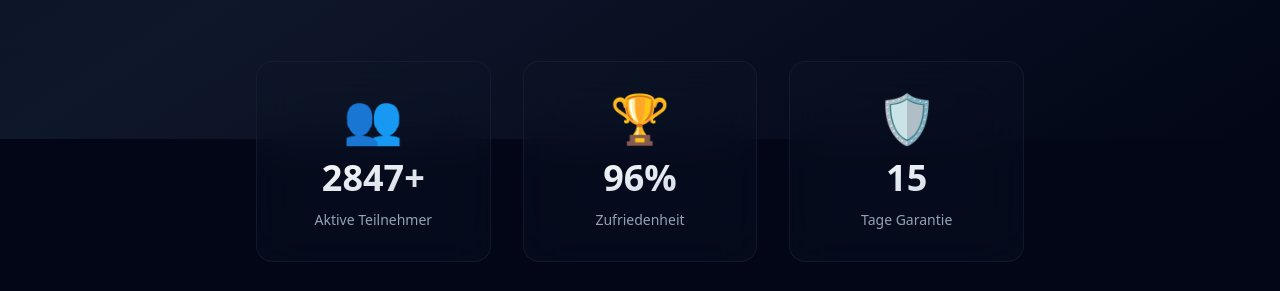
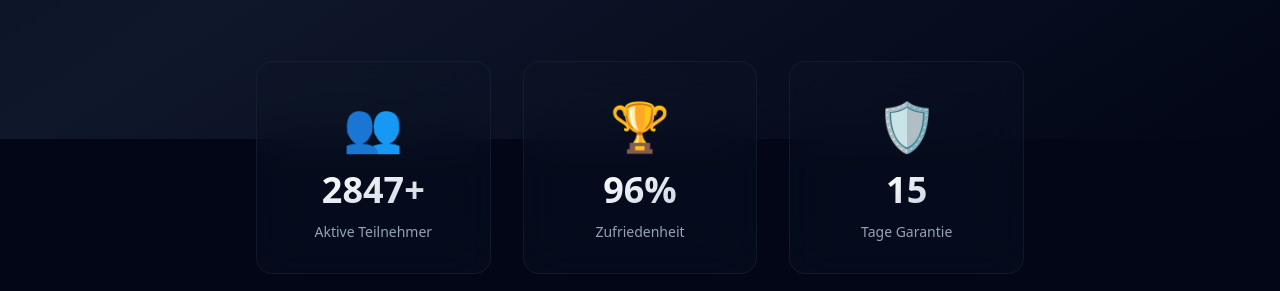
Before and after one commit to Camisa1111/intuition, a plain HTML site: page index.html in a window 1280 px wide. Shown: the part 661-952 px from the top of the page. Drawn offline with nearby package versions, Linux system fonts and the light colour scheme.

Commit message:
Update index.html

```diff
--- a/index.html
+++ b/index.html
@@ -96,7 +96,7 @@
         <div id="mouse-gradient" class="absolute inset-0 opacity-30" style="background: radial-gradient(circle at 0px 0px, rgba(6, 182, 212, 0.15) 0%, transparent 50%)"></div>
     </div>
 
-    <!-- Hero Section - AJUSTADO PARA MOBILE -->
+    <!-- Hero Section - MOBILE OPTIMIZED + ÍCONES CORRIGIDOS -->
     <header class="relative min-h-screen flex items-center justify-center px-4 py-10 md:px-6 md:py-20">
         <div class="relative max-w-6xl mx-auto text-center z-10">
             <div class="inline-flex items-center gap-2 px-4 py-3 md:gap-3 md:px-8 md:py-4 rounded-full bg-gradient-to-r from-cyan-500/10 via-blue-500/10 to-purple-500/10 border border-cyan-500/30 backdrop-blur-xl mb-10 hover:scale-105 transition-all duration-500">
@@ -122,28 +122,28 @@
             <p class="text-xl md:text-4xl text-slate-200 mb-6 font-light tracking-wide">Dein Anker in einer Welt im Umbruch</p>
             <p class="text-base md:text-2xl text-slate-400 mb-16 max-w-3xl mx-auto leading-relaxed">Navigation durch den kulturellen Wandel ohne Verlust der eigenen Identität</p>
 
-            <!-- Stats - MISSÃO 2: ÍCONES AJUSTADOS -->
+            <!-- Stats - ÍCONES CORRIGIDOS COM OVERFLOW FIX -->
             <div class="grid grid-cols-3 gap-8 max-w-3xl mx-auto mb-16">
-                <div class="backdrop-blur-xl bg-slate-900/30 rounded-2xl p-8 border border-slate-800/50 hover:border-cyan-500/50 transition-all group">
-                    <div class="text-5xl mx-auto mb-4 group-hover:scale-110 transition-transform">👥</div>
+                <div class="backdrop-blur-xl bg-slate-900/30 rounded-2xl pt-10 pb-8 px-6 border border-slate-800/50 hover:border-cyan-500/50 transition-all group min-h-[180px] flex flex-col items-center justify-center overflow-visible">
+                    <div class="text-5xl mb-5 group-hover:scale-110 transition-transform">👥</div>
                     <div class="text-4xl font-bold bg-gradient-to-br from-white to-slate-300 bg-clip-text text-transparent mb-3">
                         <span id="stat-users">0</span>+
                     </div>
-                    <div class="text-sm text-slate-400 leading-snug">Aktive Teilnehmer</div>
+                    <div class="text-sm text-slate-400 leading-snug text-center">Aktive Teilnehmer</div>
                 </div>
-                <div class="backdrop-blur-xl bg-slate-900/30 rounded-2xl p-8 border border-slate-800/50 hover:border-cyan-500/50 transition-all group">
-                    <div class="text-5xl mx-auto mb-4 group-hover:scale-110 transition-transform">🏆</div>
+                <div class="backdrop-blur-xl bg-slate-900/30 rounded-2xl pt-10 pb-8 px-6 border border-slate-800/50 hover:border-cyan-500/50 transition-all group min-h-[180px] flex flex-col items-center justify-center overflow-visible">
+                    <div class="text-5xl mb-5 group-hover:scale-110 transition-transform">🏆</div>
                     <div class="text-4xl font-bold bg-gradient-to-br from-white to-slate-300 bg-clip-text text-transparent mb-3">
                         <span id="stat-satisfaction">0</span>%
                     </div>
-                    <div class="text-sm text-slate-400 leading-snug">Zufriedenheit</div>
+                    <div class="text-sm text-slate-400 leading-snug text-center">Zufriedenheit</div>
                 </div>
-                <div class="backdrop-blur-xl bg-slate-900/30 rounded-2xl p-8 border border-slate-800/50 hover:border-cyan-500/50 transition-all group">
-                    <div class="text-5xl mx-auto mb-4 group-hover:scale-110 transition-transform">🛡️</div>
+                <div class="backdrop-blur-xl bg-slate-900/30 rounded-2xl pt-10 pb-8 px-6 border border-slate-800/50 hover:border-cyan-500/50 transition-all group min-h-[180px] flex flex-col items-center justify-center overflow-visible">
+                    <div class="text-5xl mb-5 group-hover:scale-110 transition-transform">🛡️</div>
                     <div class="text-4xl font-bold bg-gradient-to-br from-white to-slate-300 bg-clip-text text-transparent mb-3">
                         <span id="stat-days">0</span>
                     </div>
-                    <div class="text-sm text-slate-400 leading-snug">Tage Garantie</div>
+                    <div class="text-sm text-slate-400 leading-snug text-center">Tage Garantie</div>
                 </div>
             </div>
 
@@ -534,7 +534,7 @@
         </div>
     </section>
 
-    <!-- Praxistools - MISSÃO 4: TEXTOS ATUALIZADOS -->
+    <!-- Praxistools -->
     <section class="relative py-40 px-6">
         <div class="max-w-7xl mx-auto">
             <div class="text-center mb-24">
@@ -575,7 +575,7 @@
         </div>
     </section>
 
-    <!-- Testimonials - MISSÃO 3: AVATARES ATUALIZADOS -->
+    <!-- Testimonials -->
     <section class="relative py-40 px-6 bg-slate-900/30">
         <div class="max-w-7xl mx-auto">
             <div class="text-center mb-24">
@@ -670,7 +670,7 @@
         </div>
     </section>
 
-    <!-- Pricing - COM LINKS DE PAGAMENTO HOTMART - MISSÃO 1: WERT ATUALIZADO -->
+    <!-- Pricing -->
     <section id="pricing" class="relative py-40 px-6">
         <div class="max-w-6xl mx-auto">
             <div class="text-center mb-24">
```
